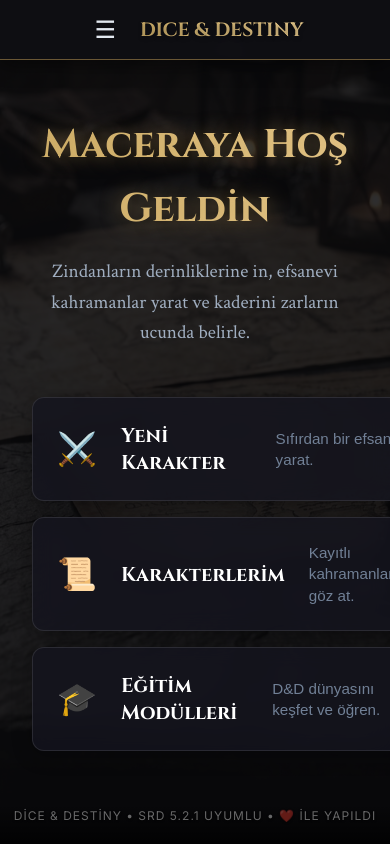
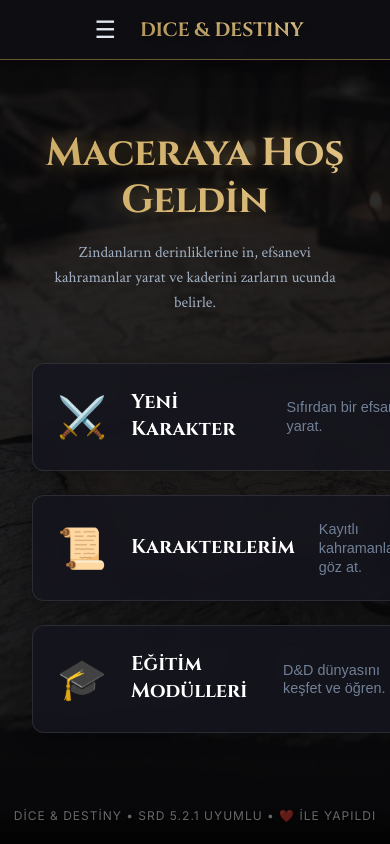
Before and after one commit to deanovusorbis/DnD_Project, a website built with Vite: page index.html in a window 390 px wide. Built offline with nearby package versions, Linux system fonts and the light colour scheme.

Commit message:
UI Polish: Added fluid typography (clamp) and fixed distorted mobile cards

```diff
--- a/src/ui/styles/main.css
+++ b/src/ui/styles/main.css
@@ -863,7 +863,14 @@ img {
 
 @media (max-width: 768px) {
   .home-hero-title {
-    font-size: 2.5rem;
+    /* Fluid typography: minimum 2rem, preferred 10vw, max 3.5rem */
+    font-size: clamp(2rem, 10vw, 3.5rem);
+    line-height: 1.2;
+  }
+
+  .home-hero-subtitle {
+    font-size: clamp(0.9rem, 4vw, 1.2rem);
+    padding: 0 1rem;
   }
 
   .burger-btn {
@@ -880,32 +887,36 @@ img {
     /* Force 1 column on mobile */
     padding: 0 1rem;
     max-width: 100%;
+    gap: 1.5rem;
   }
 
-  /* Make home cards smaller on mobile to fit nicely */
+  /* Mobile Card Styling - robust against distortion */
   .home-card {
     padding: 1.5rem;
     flex-direction: row;
-    /* Horizontal layout for easier tapping? Or stick to vertical? Vertical is safer for stacking. */
+    /* Horizontal layout */
     align-items: center;
     text-align: left;
-    /* Align text left if using row */
+    justify-content: flex-start;
     gap: 1.5rem;
-  }
-
-  /* Let's try row layout for mobile cards - looks often better for lists */
-  .home-card {
-    flex-direction: row;
-    text-align: left;
-    justify-content: flex-start;
+    min-height: 100px;
+    /* Ensure minimum touch area */
   }
 
   .home-card-icon {
-    font-size: 2rem;
+    font-size: 2.5rem;
     margin-bottom: 0;
+    flex-shrink: 0;
+    /* Prevent icon from being squished */
   }
 
   .home-card-title {
     font-size: 1.25rem;
+    margin-bottom: 0.25rem;
+  }
+
+  .home-card-desc {
+    font-size: 0.9rem;
+    line-height: 1.3;
   }
 }
```
